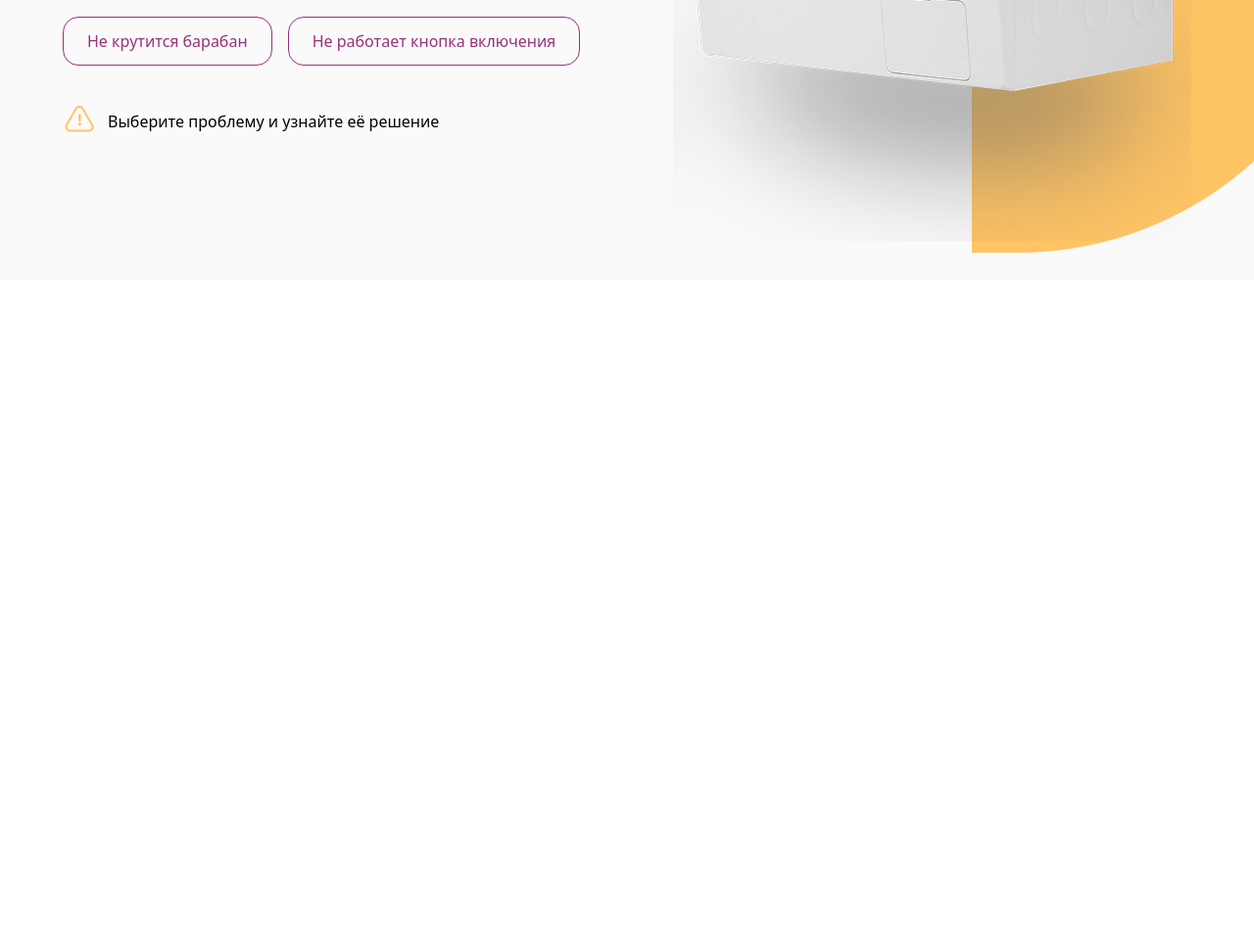
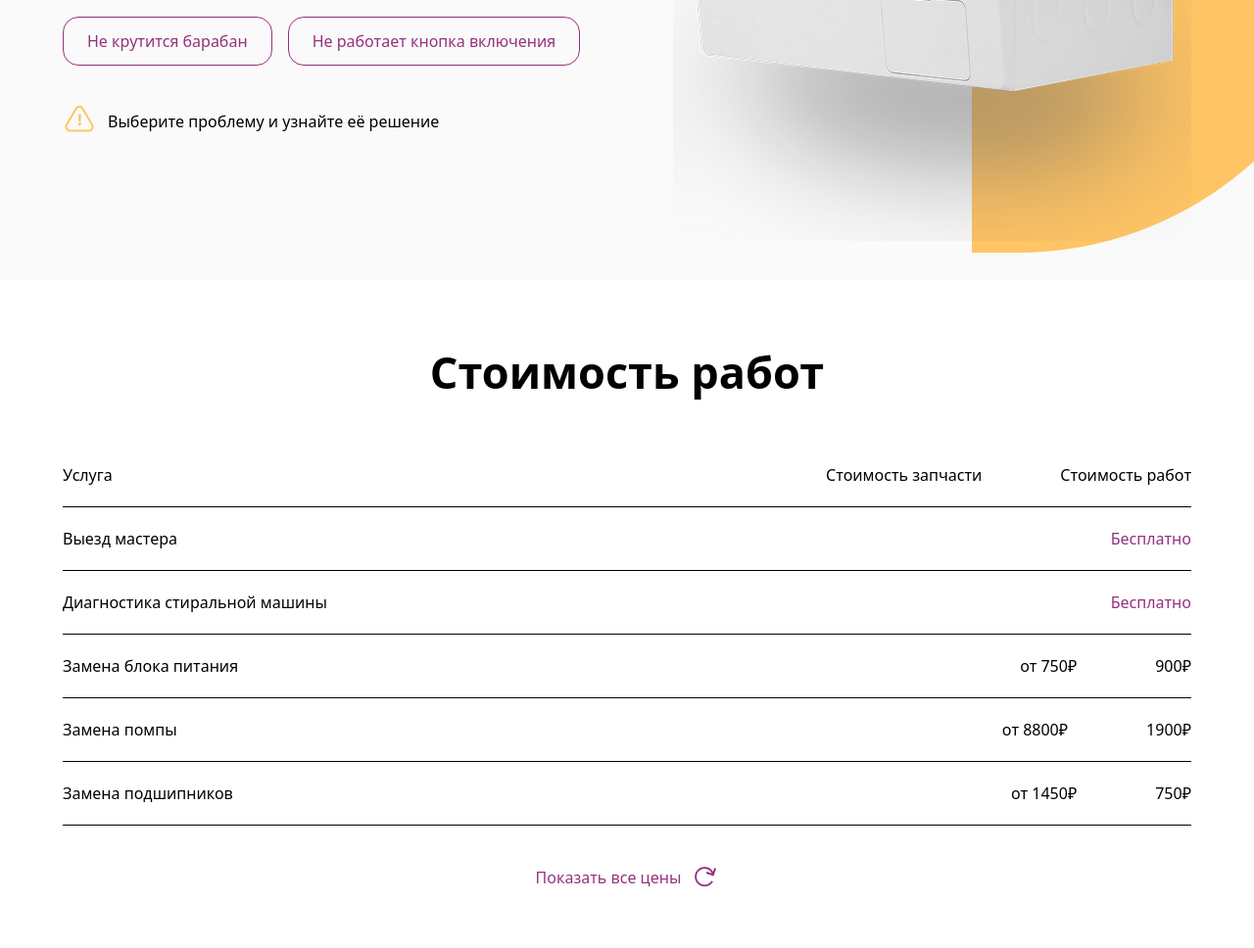
Before and after one commit to Abdulloh072008/gitday6, a website: page src/index.html in a window 1280 px wide. Shown: the part 2109-3077 px from the top of the page at 98% size. Before the commit the page ends 2395 px from the top, so only its background shows below. Drawn offline with nearby package versions, Linux system fonts and the light colour scheme; files that its build step writes are made by us from their sources.

Commit message:
Стоимость работ

```diff
--- a/src/index.html
+++ b/src/index.html
@@ -188,6 +188,54 @@
                     узнайте её решение</p>
             </div>
         </section>
+        <section class="max-w-300 m-auto w-[90%] py-15">
+            <div>
+                <h1 class="lg:text-[45px] text-[30px] font-bold text-center">Стоимость работ</h1>
+            </div>
+            <div class="flex justify-between py-5 border-b mt-10">
+                <p>Услуга</p>
+                <div class="flex lg:gap-20 flex-col-reverse lg:flex-row">
+                    <p>Стоимость запчасти</p>
+                    <p>Стоимость работ</p>
+                </div>
+            </div>
+            <div class="flex justify-between py-5 border-b">
+                <p>Выезд мастера</p>
+                <div class="flex lg:gap-20 flex-col-reverse lg:flex-row">
+                    <p class="text-[#96317D]">Бесплатно</p>
+                </div>
+            </div>
+            <div class="flex justify-between py-5 border-b">
+                <p>Диагностика стиральной машины</p>
+                <div class="flex lg:gap-20 flex-col-reverse lg:flex-row">
+                    <p class="text-[#96317D]">Бесплатно</p>
+                </div>
+            </div>
+             <div class="flex justify-between py-5 border-b">
+                <p>Замена блока питания</p>
+                <div class="flex lg:gap-20 flex-col-reverse lg:flex-row">
+                    <p class="font-medium">от 750₽</p>
+                    <p class="font-medium text-end lg:text-start">900₽</p>
+                </div>
+            </div>
+             <div class="flex justify-between py-5 border-b">
+                <p>Замена помпы</p>
+                <div class="flex lg:gap-20 flex-col-reverse lg:flex-row">
+                    <p class="font-medium">от 8800₽</p>
+                    <p class="font-medium text-end lg:text-start">1900₽</p>
+                </div>
+            </div>
+             <div class="flex justify-between py-5 border-b">
+                <p>Замена подшипников</p>
+                <div class="flex lg:gap-20 flex-col-reverse lg:flex-row">
+                    <p class="font-medium">от 1450₽</p>
+                    <p class="font-medium text-end lg:text-start">750₽</p>
+                </div>
+            </div>
+            <div>
+                <p class="flex items-center gap-3 justify-center text-[#96317D] mt-10">Показать все цены<span><img src="./Group 1192.png" alt=""></span></p>
+            </div>
+        </section>
     </main>
 </body>
 
```
Also changed, not shown: src/Group 1192.png (added).
